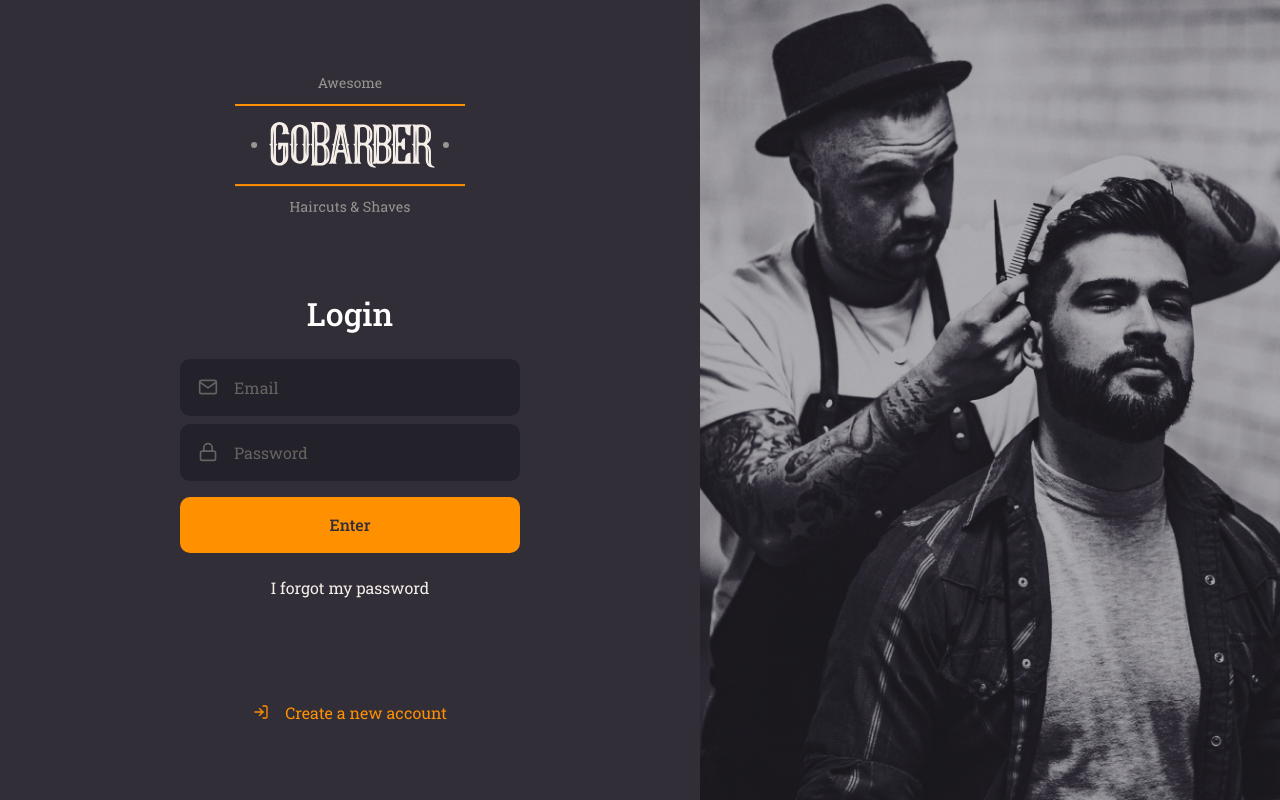
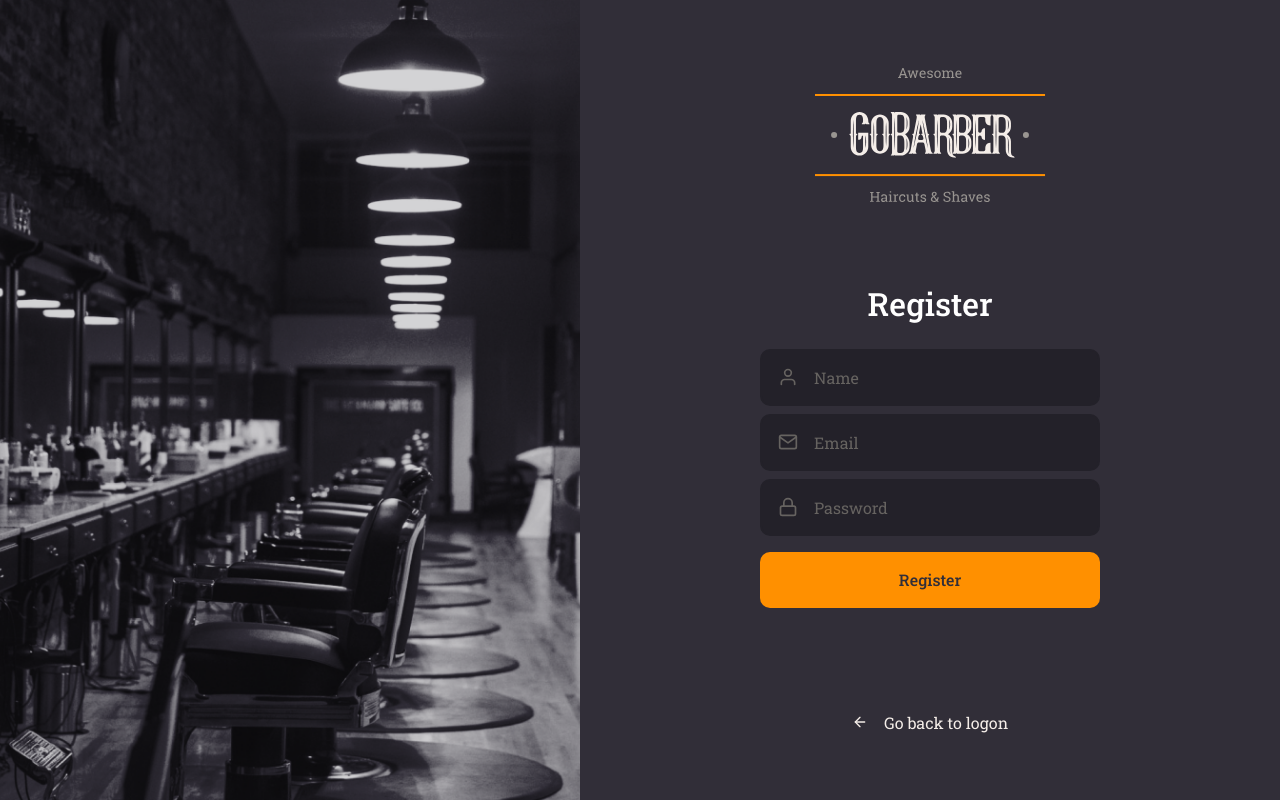
Before and after one commit to jennifertakagi/go-barber-web, a React (Create React App) app: page / in a window 1280 px wide. Built offline with nearby package versions, Linux system fonts and the light colour scheme.

Commit message:
feat: add SignUp component and style

```diff
--- a/src/App.tsx
+++ b/src/App.tsx
@@ -1,11 +1,13 @@
 import React from 'react';
 
 import SignIn from './pages/SignIn';
+import SignUp from './pages/SignUp';
+
 import GlobalStyle from './styles/global';
 
 const App: React.FC = () => (
   <>
-    <SignIn />
+    <SignUp />
     <GlobalStyle />
   </>
 );
--- /dev/null
+++ b/src/pages/SignUp/index.tsx
@@ -0,0 +1,41 @@
+import React from 'react';
+import { FiArrowLeft, FiMail, FiLock, FiUser } from 'react-icons/fi';
+
+import logoImg from '../../assets/logo.svg';
+
+import Input from '../../components/Input';
+import Button from '../../components/Button';
+
+import { Container, Content, Background } from './styles';
+
+const SignUp: React.FC = () => (
+  <Container>
+    <Background />
+
+    <Content>
+      <img src={logoImg} alt="GoBarber" />
+
+      <form action="">
+        <h1>Register</h1>
+        <Input icon={FiUser} name="name" placeholder="Name" type="text" />
+        <Input icon={FiMail} name="email" placeholder="Email" type="text" />
+
+        <Input
+          icon={FiLock}
+          name="password"
+          placeholder="Password"
+          type="password"
+        />
+
+        <Button type="submit">Register</Button>
+      </form>
+
+      <a href="login">
+        <FiArrowLeft />
+        Go back to logon
+      </a>
+    </Content>
+  </Container>
+);
+
+export default SignUp;
--- /dev/null
+++ b/src/pages/SignUp/styles.tsx
@@ -0,0 +1,67 @@
+import styled from 'styled-components';
+import { shade } from 'polished';
+import signUpBackgroundImg from '../../assets/sign-up-background.png';
+
+export const Container = styled.div`
+  height: 100vh;
+
+  display: flex;
+  align-items: stretch;
+`;
+
+export const Content = styled.div`
+  display: flex;
+  flex-direction: column;
+  align-items: center;
+
+  place-content: center;
+
+  width: 100%;
+  max-width: 700px;
+
+  form {
+    margin: 80px 0;
+    width: 340px;
+    text-align: center;
+
+    h1 {
+      margin-bottom: 24px;
+    }
+
+    a {
+      color: #f4ede8;
+      display: block;
+      margin-top: 24px;
+      text-decoration: none;
+      transition: color 0.2;
+
+      &:hover {
+        color: ${shade(0.2, '#f4ede8')};
+      }
+    }
+  }
+
+  > a {
+    color: #f4ede8;
+    margin-top: 24px;
+    text-decoration: none;
+    transition: color 0.2;
+
+    display: flex;
+    align-items: center;
+
+    svg {
+      margin-right: 16px;
+    }
+
+    &:hover {
+      color: ${shade(0.2, '#f4ede8')};
+    }
+  }
+`;
+
+export const Background = styled.div`
+  flex: 1;
+  background: url(${signUpBackgroundImg}) no-repeat center;
+  background-size: cover;
+`;
```
Also changed, not shown: src/assets/sign-up-background.png (added), 1 other file (tests, documents, lock files or other folders).
